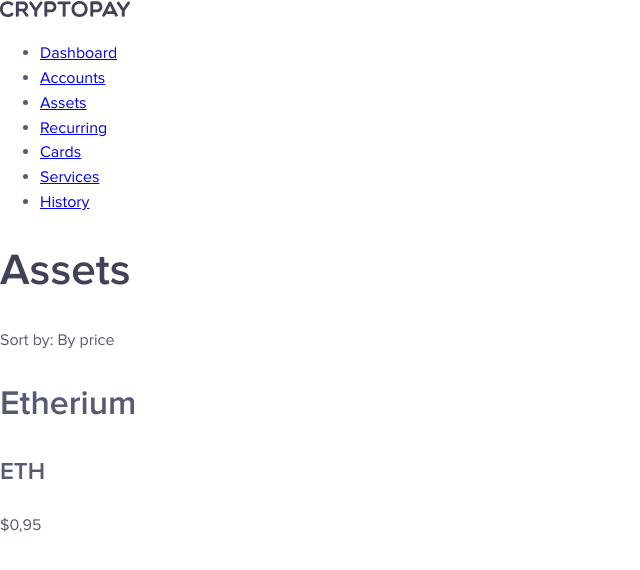
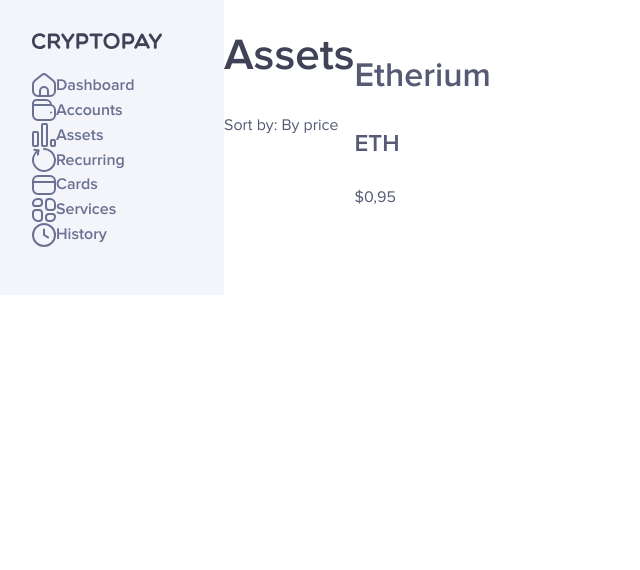
Before and after one commit to eprikhodko/test-task-cryptopay, a website built with webpack: page src/index.html in a window 1280 px wide. Shown: the whole page, without its empty margins (0-640 px from the left). Built offline with nearby package versions, Linux system fonts and the light colour scheme.

Commit message:
feat: add icons to the sidebar links

```diff
--- a/src/index.html
+++ b/src/index.html
@@ -10,9 +10,9 @@
     <div class="wrapper-main">
       <aside class="sidebar">
         <img
+          class="logo sidebar__logo"
           src="./assets/img/Logotype.svg"
           alt="Cryptopay Logotype"
-          class="logo"
         />
         <nav class="sidebar-nav">
           <ul class="navigation">
--- /dev/null
+++ b/src/scss/base/_icons.scss
@@ -0,0 +1,45 @@
+.ico {
+  display: inline-block;
+}
+
+.ico_home {
+  width: 24px;
+  height: 24px;
+  background-image: url('../assets/img/icons/sidebar/Home.svg');
+}
+
+.ico_wallet {
+  width: 24px;
+  height: 24px;
+  background-image: url('../assets/img/icons/sidebar/Wallet.svg');
+}
+
+.ico_assets {
+  width: 24px;
+  height: 24px;
+  background-image: url('../assets/img/icons/sidebar/Assets.svg');
+}
+
+.ico_recurring {
+  width: 24px;
+  height: 24px;
+  background-image: url('../assets/img/icons/sidebar/Recurring.svg');
+}
+
+.ico_card {
+  width: 24px;
+  height: 24px;
+  background-image: url('../assets/img/icons/sidebar/Card.svg');
+}
+
+.ico_service {
+  width: 24px;
+  height: 24px;
+  background-image: url('../assets/img/icons/sidebar/Service.svg');
+}
+
+.ico_history {
+  width: 24px;
+  height: 24px;
+  background-image: url('../assets/img/icons/sidebar/History.svg');
+}
--- /dev/null
+++ b/src/scss/components/_navigation.scss
@@ -0,0 +1,16 @@
+@use '../abstracts/constants' as *;
+@use '../abstracts/mixins' as *;
+
+.navigation {
+  padding: 0;
+  list-style: none;
+}
+
+.navigation__link {
+  @include font(1rem, line-height(24px, 16px), 600, $color-label);
+  display: flex;
+  align-items: center;
+  color: $color-label;
+  //   padding: 0 10px;
+  text-decoration: none;
+}
--- a/src/scss/layouts/_sidebar.scss
+++ b/src/scss/layouts/_sidebar.scss
@@ -0,0 +1,7 @@
+@use '../abstracts/constants' as *;
+
+.sidebar {
+  width: $sidebar-width;
+  padding: 32px;
+  background: $color-background;
+}
--- a/src/scss/layouts/_wrapper.scss
+++ b/src/scss/layouts/_wrapper.scss
@@ -1,6 +1,7 @@
 @use '../abstracts/constants' as *;
 
 .wrapper-main {
+  display: flex;
   max-width: $content-width;
   margin: 0 auto;
 }
--- a/src/scss/main.scss
+++ b/src/scss/main.scss
@@ -3,7 +3,12 @@
 
 // Base
 @use 'base/base';
+@use 'base/logo';
+@use 'base/icons';
 
 // Layout
 @use 'layouts/wrapper';
 @use 'layouts/sidebar';
+
+// Components
+@import 'components/navigation';
```
Also changed, not shown: src/scss/base/_logo.scss (added).
